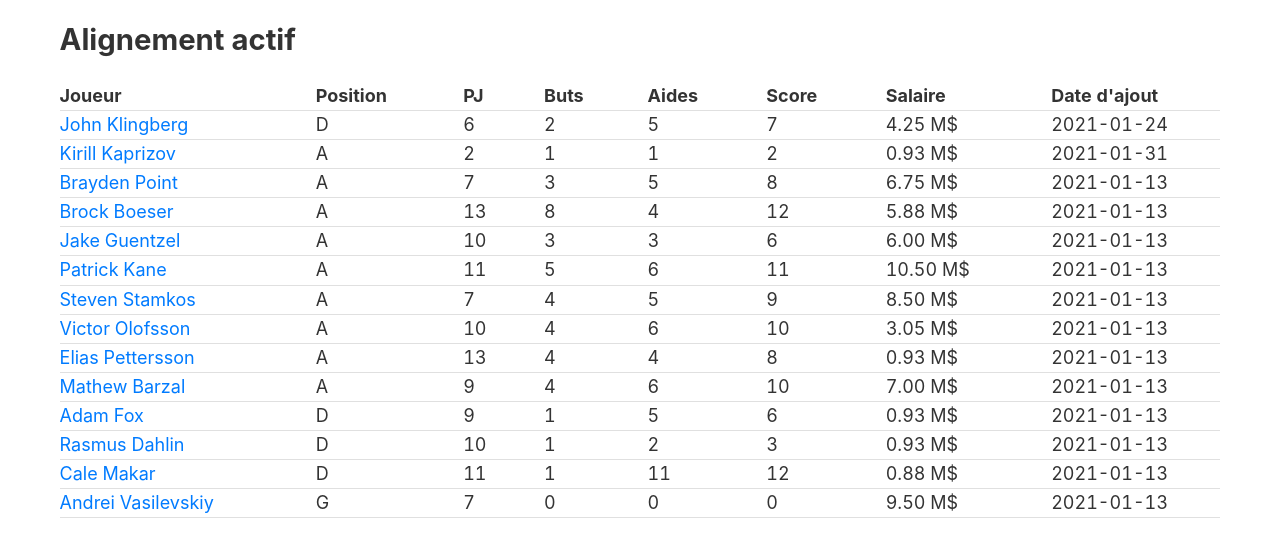
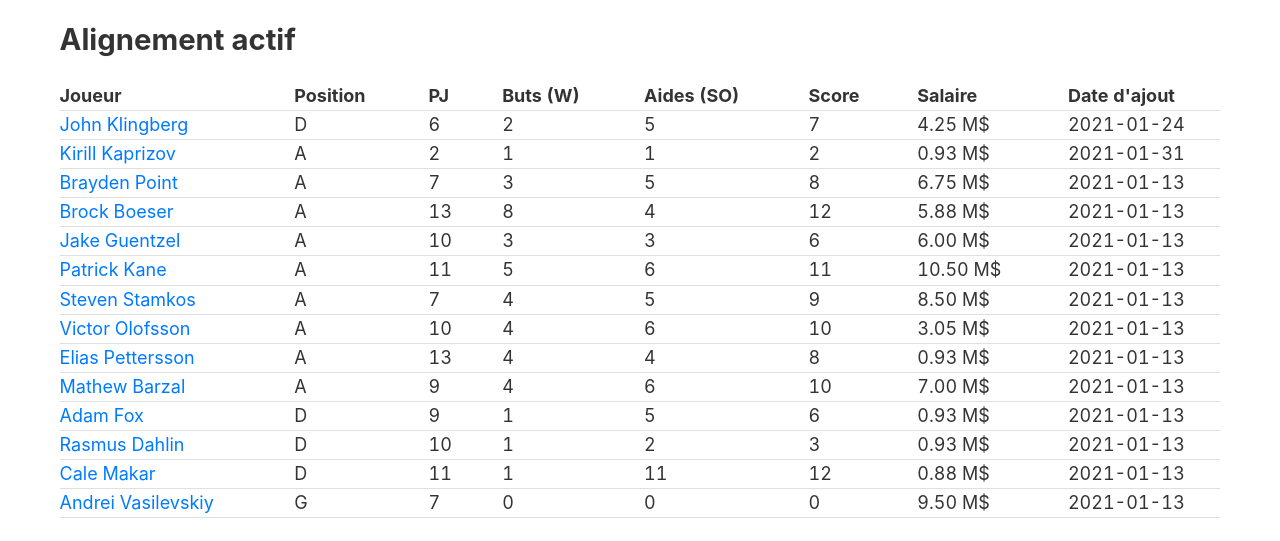
Before and after one commit to ActarusC/pool-de-hockey, a Gatsby site: page /pooler/gab/ in a window 1280 px wide. Shown: the part 223-764 px from the top of the page. Built offline with nearby package versions, Linux system fonts and the light colour scheme; Gatsby itself is replaced by a stand-in of ours.

Commit message:
changement en-têtes

```diff
--- a/src/templates/pooler.js
+++ b/src/templates/pooler.js
@@ -38,8 +38,8 @@ function enteteAlignement(afficheDateFin = false, afficheStatut = false) {
         <th>Statut</th>
           }
       <th>PJ</th>
-      <th>Buts</th>
-      <th>Aides</th>
+      <th>Buts (W)</th>
+      <th>Aides (SO)</th>
       <th>Score</th>
       <th>Salaire</th>
       <th>Date d'ajout</th>
```
